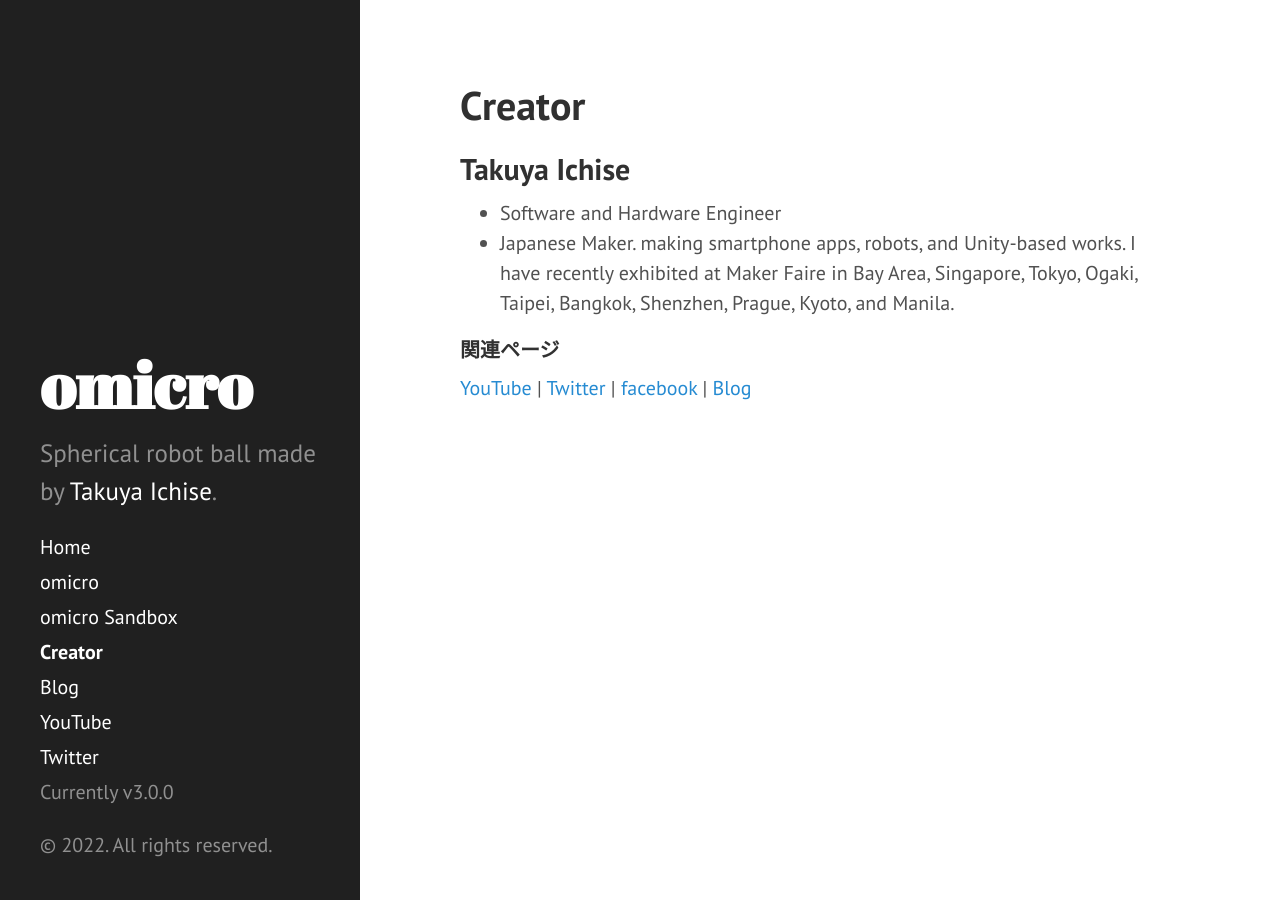
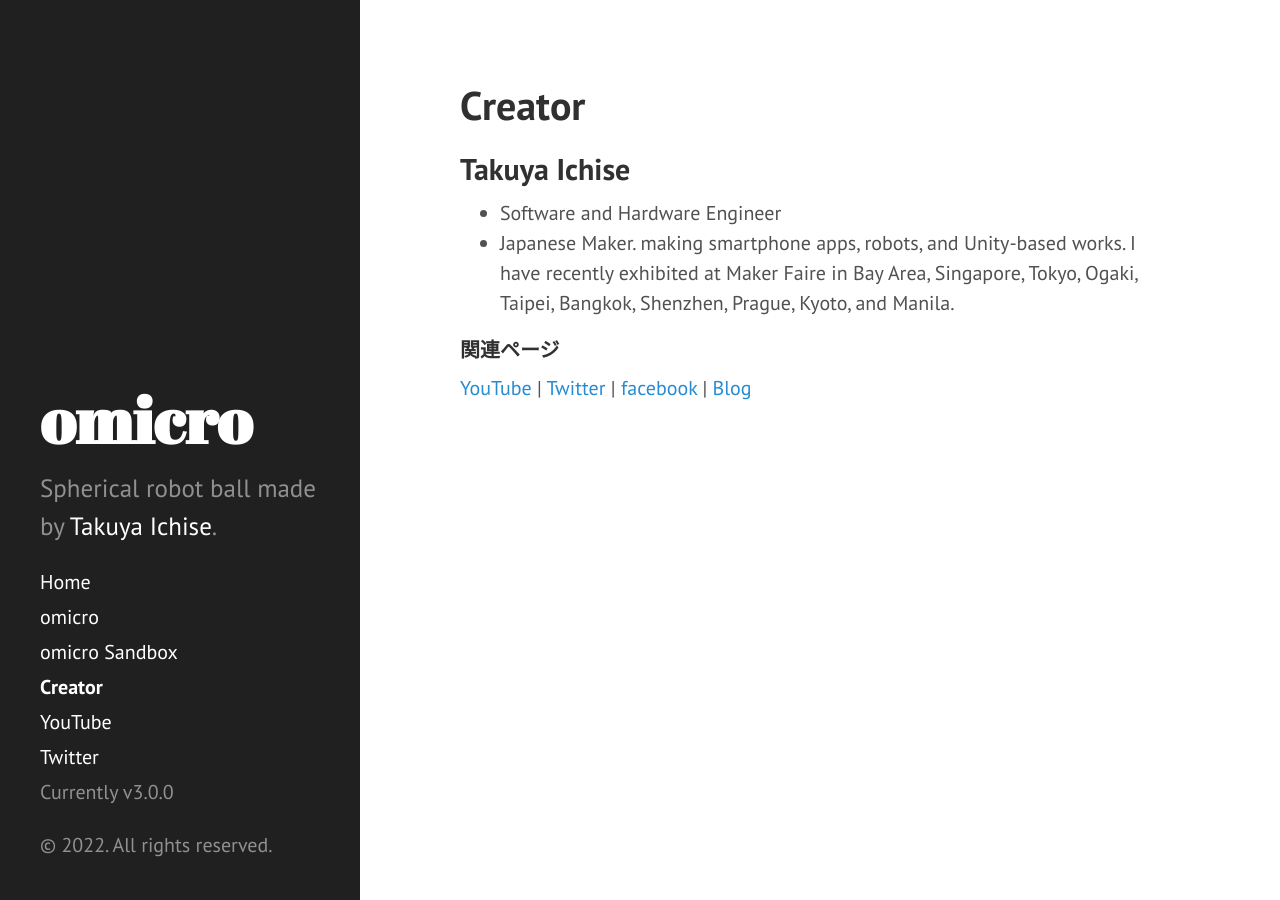
Before and after one commit to tichise/omicro.tokyo, a Jekyll site: the page built from creator.md, in a window 1280 px wide. Built offline with Jekyll 4.4.1, drawn with Linux system fonts in a browser that asks for light colours; Markdown is read by kramdown in place of the engine named in the settings.

Commit message:
Update sidebar.html

```diff
--- a/_includes/sidebar.html
+++ b/_includes/sidebar.html
@@ -29,7 +29,6 @@
         {% endif %}
       {% endfor %}
 
-      <a class="sidebar-nav-item" href="https://medium.com/omicro">Blog</a>
       <a class="sidebar-nav-item" href="https://www.youtube.com/channel/UCNNG0Xf5_BI9byQsi13VjeQ">YouTube</a>
       <a class="sidebar-nav-item" href="http://twitter.com/omicrotokyo">Twitter</a>
       <span class="sidebar-nav-item">Currently v{{ site.version }}</span>
```
